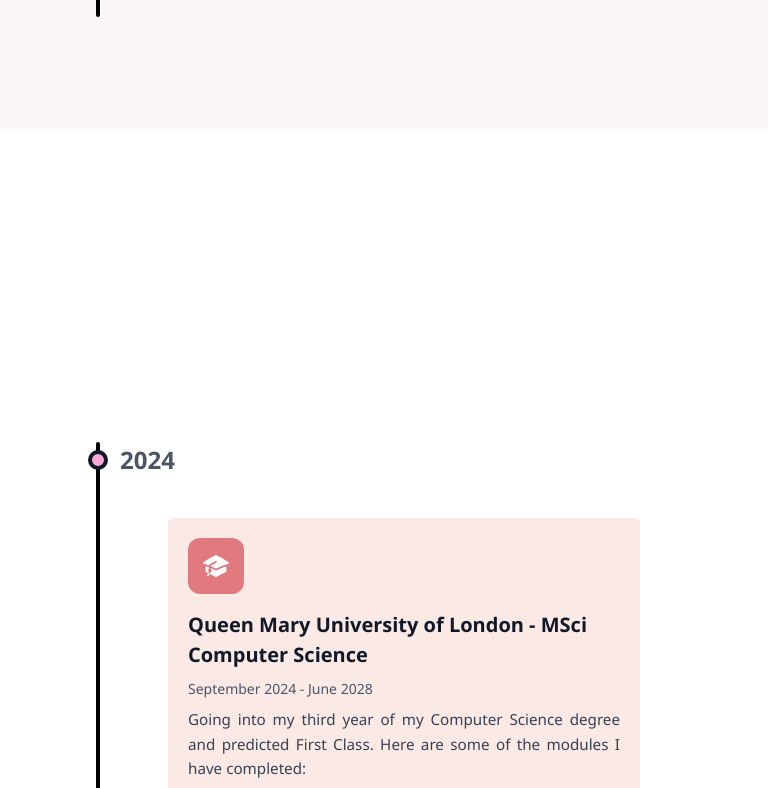
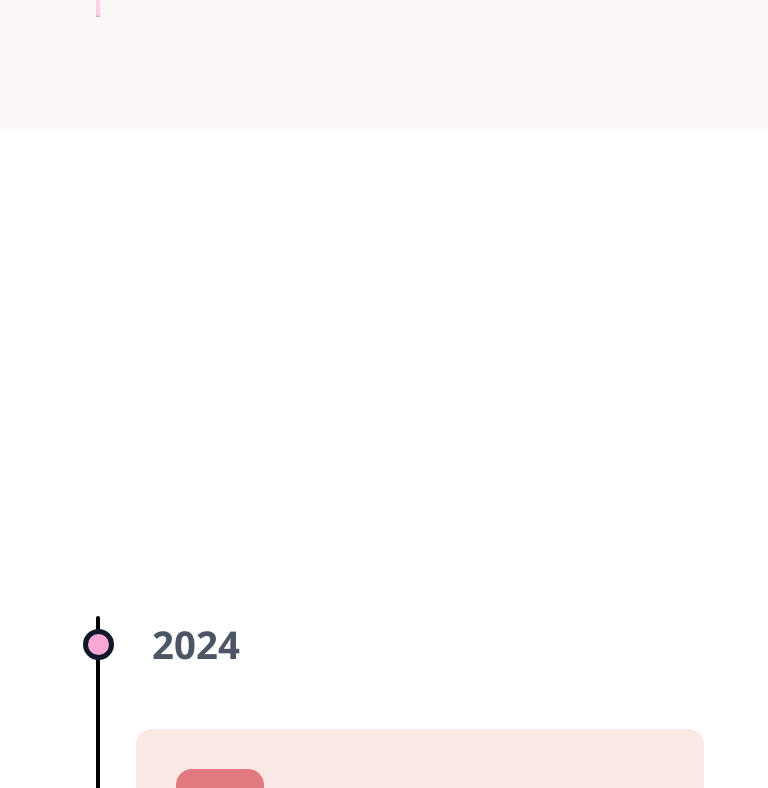
Before and after one commit to MohammadMahdi10/Mohammad-Portfolio-Website, a React (Vite) app: page / in a window 768 px wide. Shown: the part 4020-4808 px from the top of the page. Built offline with nearby package versions, Linux system fonts and the light colour scheme.

Commit message:
increased education size for tablets

```diff
--- a/src/components/Education/Education.css
+++ b/src/components/Education/Education.css
@@ -219,58 +219,106 @@
   color: #e5e7eb;
 }
 
+/* TABLETS - SAME SCALE AS EXPERIENCE */
 @media (min-width: 768px) and (max-width: 1023px) {
   .education-section {
-    padding-bottom: 5rem;
+    padding: 5rem 3rem 7rem;
+  }
+
+  .education-title-container {
+    margin-top: 6rem;
+    margin-bottom: 3rem;
+  }
+
+  .education-title {
+    font-size: 5.5rem;
+    margin-bottom: 1.75rem;
   }
 
   .education-title-line {
-    margin-bottom: 4rem;
+    height: 0.4rem;
+    margin-bottom: 6rem;
   }
 
   .education-timeline-wrapper {
-    max-width: 42rem;
+    max-width: 64rem;
+  }
+
+  .education-year-block {
+    margin-bottom: 7rem;
   }
 
   .education-year-header {
-    padding-left: 4.5rem;
+    padding-left: 6.5rem;
+    margin-bottom: 3.5rem;
   }
 
   .education-year-dot {
-    left: 2.5rem;
+    left: 2.2rem;
+    width: 1.9rem;
+    height: 1.9rem;
+    border-width: 5px;
   }
 
+  .education-year {
+    font-size: 2.4rem;
+  }
+
+
   .education-cards {
-    width: 100%;
-    max-width: 34rem;
-    padding-left: 3.5rem;
+    max-width: 52rem;
+    padding-left: 5.5rem;
     padding-right: 1rem;
-    gap: 1.5rem;
+    gap: 2.5rem;
   }
 
   .education-card {
-    flex-direction: column;
-    padding: 1.25rem;
+    padding: 2.5rem;
+    gap: 1.75rem;
+    border-radius: 1rem;
   }
 
   .education-icon-box {
-    width: 3.5rem;
-    height: 3.5rem;
+    width: 5.5rem;
+    height: 5.5rem;
+    border-radius: 1rem;
   }
 
   .education-icon-box-tall {
-    width: 2.3rem;
-    height: 3.7rem;
+    width: 3.5rem;
+    height: 5.75rem;
   }
 
   .education-icon {
-    width: 1.75rem;
-    height: 1.75rem;
+    width: 2.75rem;
+    height: 2.75rem;
   }
 
-  .education-description,
+  .education-card-content h3 {
+    font-size: 2rem;
+    line-height: 1.35;
+  }
+
+  .education-date {
+    font-size: 1.3rem;
+    margin-top: 0.75rem;
+  }
+
+  .education-description {
+    font-size: 1.35rem;
+    line-height: 1.9;
+    margin-top: 1rem;
+  }
+
+  .education-description ul {
+    margin-left: 1.25rem;
+    margin-top: 0.75rem;
+  }
+
   .education-description li {
-    font-size: 0.95rem;
+    font-size: 1.3rem;
+    line-height: 1.9;
+    margin-bottom: 0.5rem;
   }
 }
 
--- a/src/components/Education/Education.jsx
+++ b/src/components/Education/Education.jsx
@@ -11,8 +11,9 @@
     {
       title: "Queen Mary University of London - MSci Computer Science",
       date: "September 2024 - June 2028",
-      description: [
-        "Going into my third year of my Computer Science degree and predicted First Class. Here are some of the modules I have completed:",
+      intro:
+        "Going into my third year of my Computer Science degree and predicted First Class.",
+      bullets: [
         "Software Engineering Project",
         "Algorithms & Data Structures",
         "Object Oriented Programming",
@@ -25,7 +26,7 @@
     {
       title: "The Bridge Academy - A Levels",
       date: "September 2022 - June 2024",
-      description: ["Computer Science (A*)", "Mathematics (A*)", "Physics (A)"],
+      bullets: ["Computer Science (A*)", "Mathematics (A*)", "Physics (A)"],
       icon: AcademicCapIcon,
     },
   ],
@@ -127,54 +128,34 @@
             .map(([year, items]) => (
               <div key={year} className="education-year-block">
                 <div className="education-year-header">
-                  <div className="education-year-dot"></div>
+                  <div className="education-year-dot" />
                   <span className="education-year">{year}</span>
                 </div>
 
                 <div className="education-cards">
-                  {items.map((exp, index) => {
-                    const Icon = exp.icon;
+                  {items.map((item, index) => {
+                    const Icon = item.icon;
 
                     return (
                       <RevealCard key={index} delay={index * 0.05}>
                         <div className="education-card">
-                          <div
-                            className={`education-icon-box ${
-                              year === "2022" ? "education-icon-box-tall" : ""
-                            }`}
-                          >
+                          <div className="education-icon-box">
                             <Icon className="education-icon" />
                           </div>
 
                           <div className="education-card-content">
-                            <h3>{exp.title}</h3>
-                            <p className="education-date">{exp.date}</p>
+                            <h3>{item.title}</h3>
+                            <p className="education-date">{item.date}</p>
 
                             <div className="education-description">
-                              {Array.isArray(exp.description) ? (
-                                exp.description.every((item) => item.length <= 30) ? (
-                                  <ul>
-                                    {exp.description.map((item, idx) => (
-                                      <li key={idx}>{item}</li>
-                                    ))}
-                                  </ul>
-                                ) : (
-                                  <>
-                                    {exp.description.length > 0 && (
-                                      <p>{exp.description[0]}</p>
-                                    )}
+                              {item.intro && <p>{item.intro}</p>}
 
-                                    {exp.description.length > 1 && (
-                                      <ul>
-                                        {exp.description.slice(1).map((item, idx) => (
-                                          <li key={idx}>{item}</li>
-                                        ))}
-                                      </ul>
-                                    )}
-                                  </>
-                                )
-                              ) : (
-                                exp.description
+                              {item.bullets && (
+                                <ul>
+                                  {item.bullets.map((point, idx) => (
+                                    <li key={idx}>{point}</li>
+                                  ))}
+                                </ul>
                               )}
                             </div>
                           </div>
```
